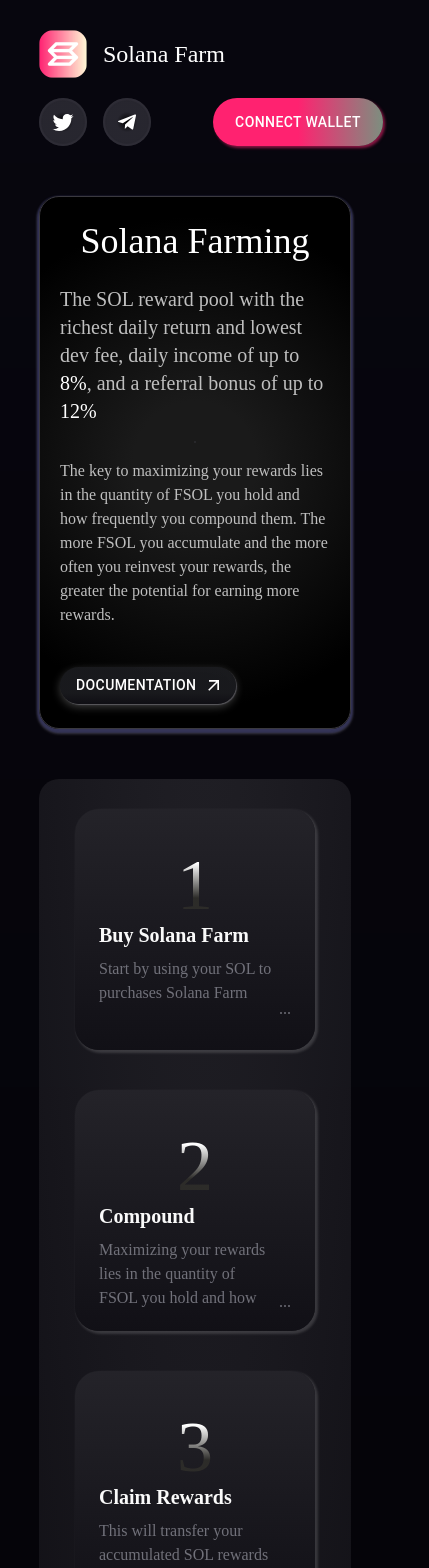
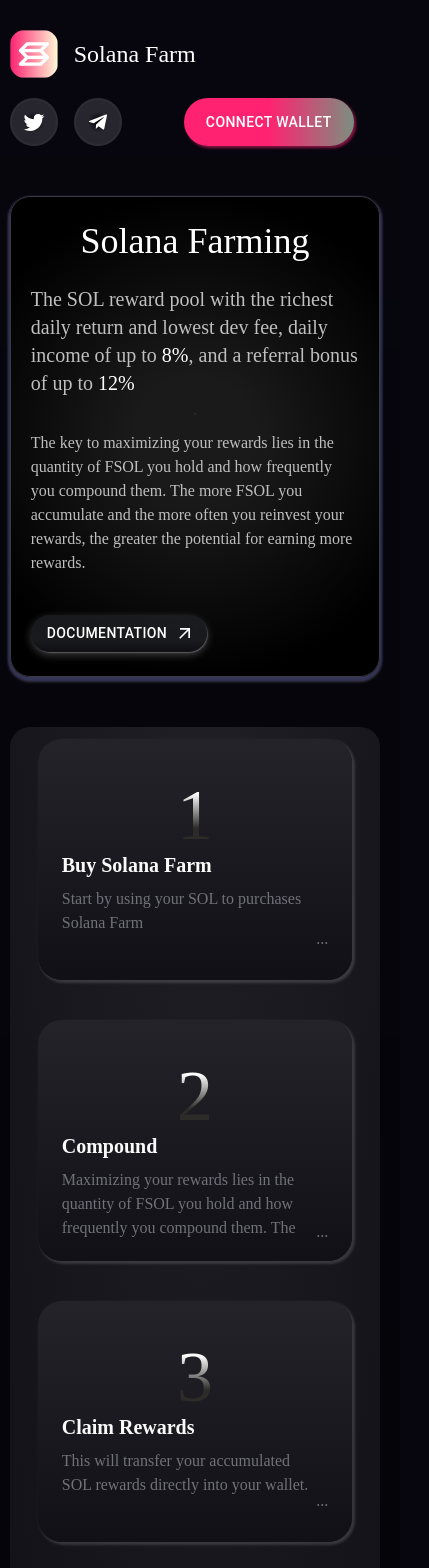
Before and after one commit to Himanshukr033/NextJS_Project, a Next.js app: page / in a window 390 px wide. Shown: the top 1568 px of the page, 429 px wide, since content can reach past the window. Built offline with nearby package versions, Linux system fonts and the light colour scheme.

Commit message:
Complete version

```diff
--- a/src/app/app/components/CardDisplay.tsx
+++ b/src/app/app/components/CardDisplay.tsx
@@ -19,7 +19,7 @@
     <div className={` ${style.cardContainer} ${style.animate} flex justify-center min-w-60 w-full rounded-3xl ` }
     style={{ animationDelay: `${number* 0.2}s` }} >
 
-      <div className="flex flex-col justify-center w-full md:flex-row items-center " >
+      <div className="flex flex-col justify-center w-full max-md:m-0 md:flex-row items-center " >
       <div className="pl-2 pt-3 max-md:p-0 self-center justify-self-center text-8xl max-md:text-7xl"
         style={{
           background: "linear-gradient(to bottom, rgba(255, 255, 255, 1) 20%  , rgba(47, 46, 42, 0.9) 68%)",
--- a/src/app/app/components/Header.tsx
+++ b/src/app/app/components/Header.tsx
@@ -40,12 +40,15 @@
 
   return (
     <header className="flex gap-5 justify-between pr-2 max-md:flex-col">
-      <div className="flex gap-4 text-2xl font-medium text-white items-center">
+      <div className="flex gap-4 text-2xl font-medium text-white items-center justify-between">
+        <div className="flex gap-4 text-2xl font-medium text-white items-center">
+
         <Image src={logo} alt="Solana Farm logo" width={48} height={48} />
         <h1 className="my-auto">Solana Farm</h1>
+        </div>
         <LanguageSelector />
       </div>
-      <div className="flex items-center gap-4 max-md:w-screen">
+      <div className="flex items-center gap-4 max-md:w-screen justify-between ">
         <IconButton
           aria-label="Twitter Icon"
           sx={{
--- a/src/app/app/components/Nutritional.tsx
+++ b/src/app/app/components/Nutritional.tsx
@@ -38,12 +38,12 @@
   return (
     <section style={{
       background: "radial-gradient(114.61% 114.61% at 50% 0%, #242329 0%, #111016 100%)",
-      }} className="flex flex-col justify-center px-8 py-8 text-xl border border-solid backdrop-blur-lg border-neutral-700 rounded-[32px] max-md:px-5 max-md:max-w-full">
+      }} className="flex flex-col justify-center px-8 py-8 text-xl border border-solid backdrop-blur-lg border-neutral-700 rounded-[32px] max-md:p-2 max-md:max-w-full">
       <div style={{
         // boxShadow: "1px 2px 0px rgba(5, 5, 6, 0.5), -1px -2px 0px rgba(55, 55, 63, 0.5)",
         boxShadow:" rgba(255, 255, 255, 0.25) 0px 2px 3px -5px, rgba(255, 255, 255, 0.3) 0px 2px 4px -5px, rgba(255, 255, 255, 0.35) 0px -2px 6px 0px inset",
  background: "linear-gradient(to bottom, rgba(36, 35, 41, 1) , rgba(17, 16, 22, 1))",}}
-     className="flex flex-col justify-center px-8 py-8 rounded-3xl  backdrop-blur-lg  max-md:px-5 max-md:max-w-full">
+     className="flex flex-col justify-center px-8 py-8 rounded-3xl  backdrop-blur-lg  max-md:px-2 max-md:max-w-full">
         <header className="flex gap-4 justify-between px-px text-2xl max-md:text=xl font-bold text-white max-md:flex-wrap max-md:max-w-full">
           <h2>Nutritional Values</h2>
           <button>
--- a/src/app/globals.css
+++ b/src/app/globals.css
@@ -41,3 +41,18 @@
   background-color:rgba(36, 35, 41, 1) ;
   color: white;
 }
+
+@keyframes popIn {
+  from {
+    transform: scale(0.5);
+    opacity: 0;
+  }
+  to {
+    transform: scale(1);
+    opacity: 1;
+  }
+}
+
+.popInAnimation {
+  animation: popIn 0.5s forwards;
+}
--- a/src/app/page.tsx
+++ b/src/app/page.tsx
@@ -20,23 +20,24 @@
 
   return (
     <main
+      className="w-80vw max-md:w-95vw"
       style={{
         height: "100%",
         position: "relative",
         display: "flex",
         flexDirection: "column",
         justifyContent: "space-evenly",
-        width: "80vw",
         margin: "auto",
         gap:50,
-        padding:'30px 0px'
+        padding:'30px 0px',
+        msOverflowX:"hidden",
       }}
     >
       {isClient ?(
         <>
       <Header />
       <Description />
-      <div style={{ display: "flex", flexDirection: "column", padding:'30px 20px', gap:'30px',
+      <div className=" px-7 py-5 max-md:p-3" style={{ display: "flex", flexDirection: "column", gap:'30px',
       borderRadius:'20px',
       background: "radial-gradient(116.56% 116.56% at 52.31% -19.68%, #232228 0%, rgba(18, 17, 23, 0.31) 100%)",
       }}>
@@ -56,6 +57,11 @@
       <Footer />
       </>)
       : ''}
+
     </main>
+
+
+
   );
+
 }
--- a/tailwind.config.ts
+++ b/tailwind.config.ts
@@ -8,6 +8,10 @@
   ],
   theme: {
     extend: {
+      width: {
+          '80vw': '80vw',
+          '95vw':'95vw',
+        },
       backgroundImage: {
         "gradient-radial": "radial-gradient(var(--tw-gradient-stops))",
         "gradient-conic":
```
